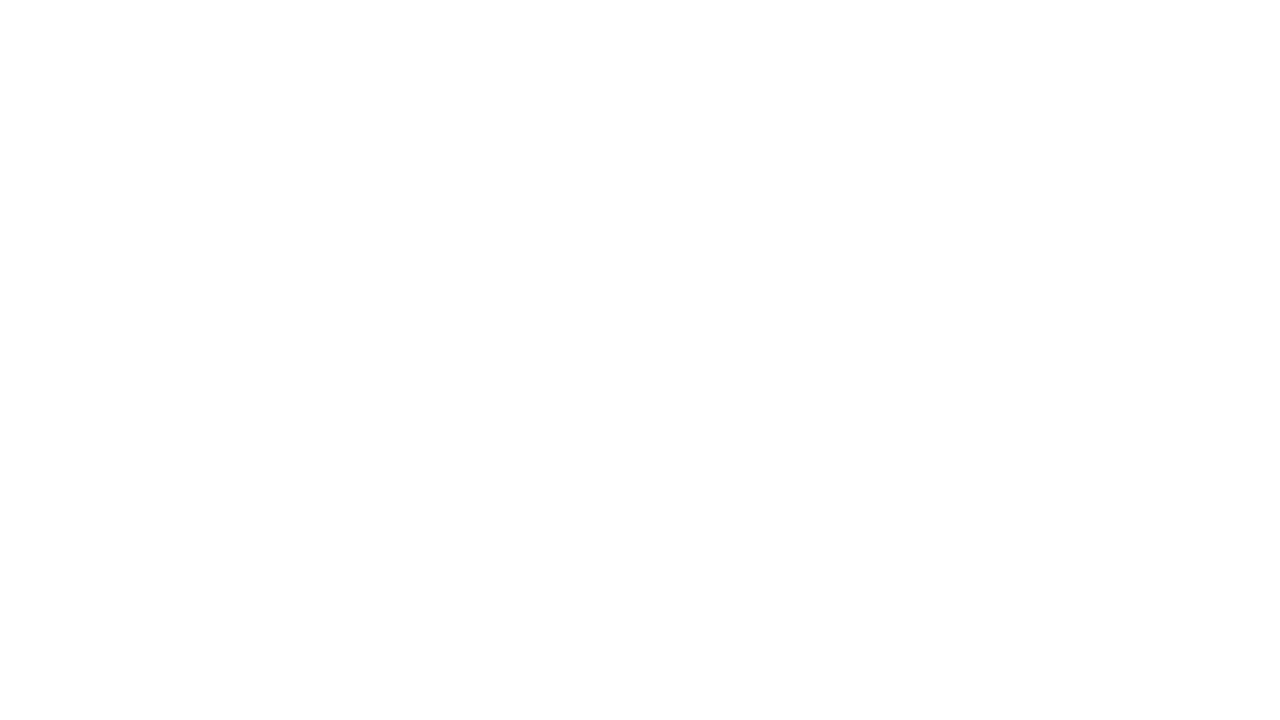
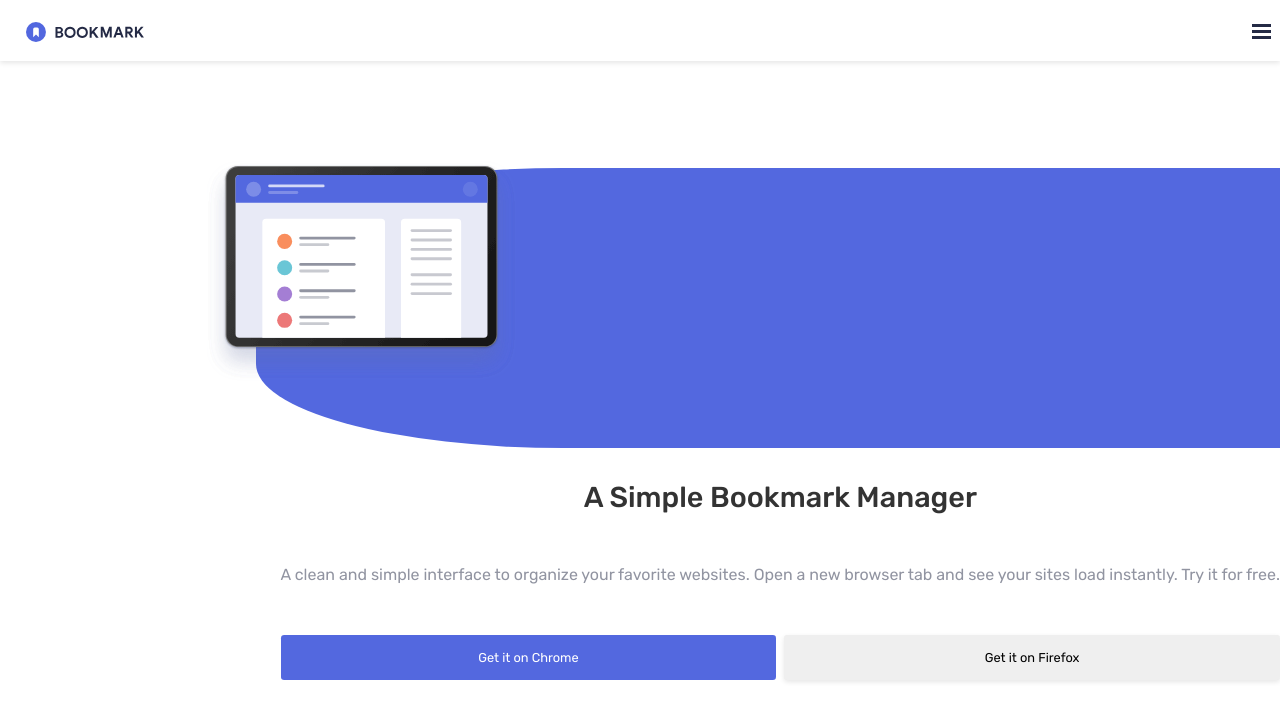
Before and after one commit to JungleGiu/BookMark, a plain HTML site: page index.html in a window 1280 px wide. Drawn offline with Linux system fonts and the light colour scheme.

Commit message:
navbar and first section

```diff
--- a/index.html
+++ b/index.html
@@ -1,11 +1,53 @@
 <!DOCTYPE html>
 <html lang="en">
-<head>
-    <meta charset="UTF-8">
-    <meta name="viewport" content="width=device-width, initial-scale=1.0">
-    <title>BookMark</title>
-</head>
-<body>
-
-</body>
+  <head>
+    <meta charset="UTF-8" />
+    <meta name="viewport" content="width=device-width, initial-scale=1.0" />
+    <meta name="author" content="Giu" />
+    <meta name="description" content="A simple bookmark clone" />
+    <meta name="keywords" content="bookmark, clone, simple, web app" />
+    <link rel="stylesheet" href="styles.css" />
+    <title>
+      "Bookmarks - a simple bookmark manager for browsers | Bookmarks - a simple
+      bookmark manager for browsers
+    </title>
+  </head>
+  <body>
+    <header>
+      <div class="navbar-container">
+        <div class="logo">
+          <img src="./Assets/Images/logo-bookmark.svg" alt="Bookmarks Logo" />
+        </div>
+        <nav class="burger-icon">
+          <img src="./Assets/Images/icon-hamburger.svg" alt="Menu" />
+          <ul class="navbar-links" hidden>
+            <li><a href="index.html" alt="Home">Features</a></li>
+            <li><a href="bookmarks.html" alt="Pricing">Pricing</a></li>
+            <li><a href="contact.html" alt="Contact">Contact</a></li>
+            <li><a href="about.html" alt="Login">Login</a></li>
+          </ul>
+        </nav>
+      </div>
+    </header>
+    <section class="hero">
+      <div class="hero-image">
+        <img src="./Assets/Images/illustration-hero.svg" alt="Hero Image" />
+      </div>
+      <div class="hero-content">
+        <h2>A simple bookmark manager</h2>
+        <p>
+          A clean and simple interface to organize your favorite websites. Open
+          a new browser tab and see your sites load instantly. Try it for free.
+        </p>
+        <div class ="hero-buttons">
+          <button href="bookmarks.html" class="cta-button blue">
+            Get it on Chrome
+          </button>
+          <button href="bookmarks.html" class="cta-button grey">
+            Get it on Firefox
+          </button>
+        </div>
+      </div>
+    </section>
+  </body>
 </html>
--- a/styles.css
+++ b/styles.css
@@ -0,0 +1,132 @@
+@import url('https://fonts.googleapis.com/css2?family=Rubik:ital,wght@0,300..900;1,300..900&display=swap');
+
+body {
+  margin: 0;
+  padding: 0;
+  font-family: "Rubik", sans-serif;
+  background-color: #ffffff;
+}
+.navbar-container {
+  display: flex;
+  justify-content: space-between;
+
+  padding: 22px 8px 20px 26px;
+  height: 1.2rem;
+}
+header {
+  box-shadow: 0 2px 5px rgba(0, 0, 0, 0.1);
+  background-color: #ffffff;
+  position: fixed;
+  top: 0;
+
+  width: 100%;
+  z-index: 1000;
+}
+.logo {
+  align-self: baseline;
+  img {
+    width: 80%;
+    height: 80%;
+  }
+}
+.navbar-links {
+  hidden {
+    display: none;
+  }
+  visible {
+    flex-direction: column;
+    justify-content: center;
+    display: flex;
+  }
+}
+.burger-icon {
+  display: flex;
+  flex-direction: column;
+  justify-content: center;
+  cursor: pointer;
+  width: 1.15rem;
+  height: 1.15rem;
+  margin-right: 0.08rem;
+}
+.hero {
+  display: flex;
+  flex-direction: column;
+    justify-content: center;
+  text-align: center;
+    align-items: flex-end;
+  background-color: #ffffff;
+  height: 100vh;
+}
+
+.hero-image {
+  height: 2rem;
+  width: 100%;
+  display: grid;
+  grid-template-columns: 1fr 1fr 1fr;
+  grid-template-rows: 1fr;
+  grid-gap: 0.5rem;
+  margin-top: 3rem;
+
+  img {
+   position: relative;
+   right: 34%;
+   bottom: 28%;
+   transform :scale(0.47);
+  }
+
+  background-color: rgb(83, 104, 223);
+  border-radius: 30% 0 0 30%;
+  position: relative;
+
+  height: 35vh;
+  width: 80vw;
+}
+
+.hero-content {
+  display: flex;
+  flex-direction: column;
+
+  gap: 2rem;
+  justify-content: space-around;
+  h2 {
+      text-transform: capitalize;
+    font-size: 1.8rem;
+    font-weight: 500;
+    line-height: 1.2;
+    color: #333;
+    margin-block-start
+: 2rem;
+    margin-block-end: 0;
+    margin-inline-start: 0px;
+    margin-inline-end: 0px;
+  }
+  p {
+    font-size: 1rem;
+    color: rgb(145, 148, 161);
+    line-height: 1.5;
+  }
+}
+
+.hero-buttons {
+ display: flex;
+  gap: 0.5rem;
+
+}
+.cta-button {
+ padding: 0.8rem 1.2rem 0.8rem 1.2rem;
+  border-radius: 0.2rem;
+  border: none;
+  font-size: 0.8rem;
+  font-family: "Rubik", sans-serif;
+  cursor: pointer;
+  height: 2.8rem;
+  width: 70%;
+}
+
+.blue {
+  background-color: rgb(83, 104, 223);
+  color: #ffffff;
+}
+.grey {
+    box-shadow: 0 2px 5px rgba(0, 0, 0, 0.1);
+}
```
